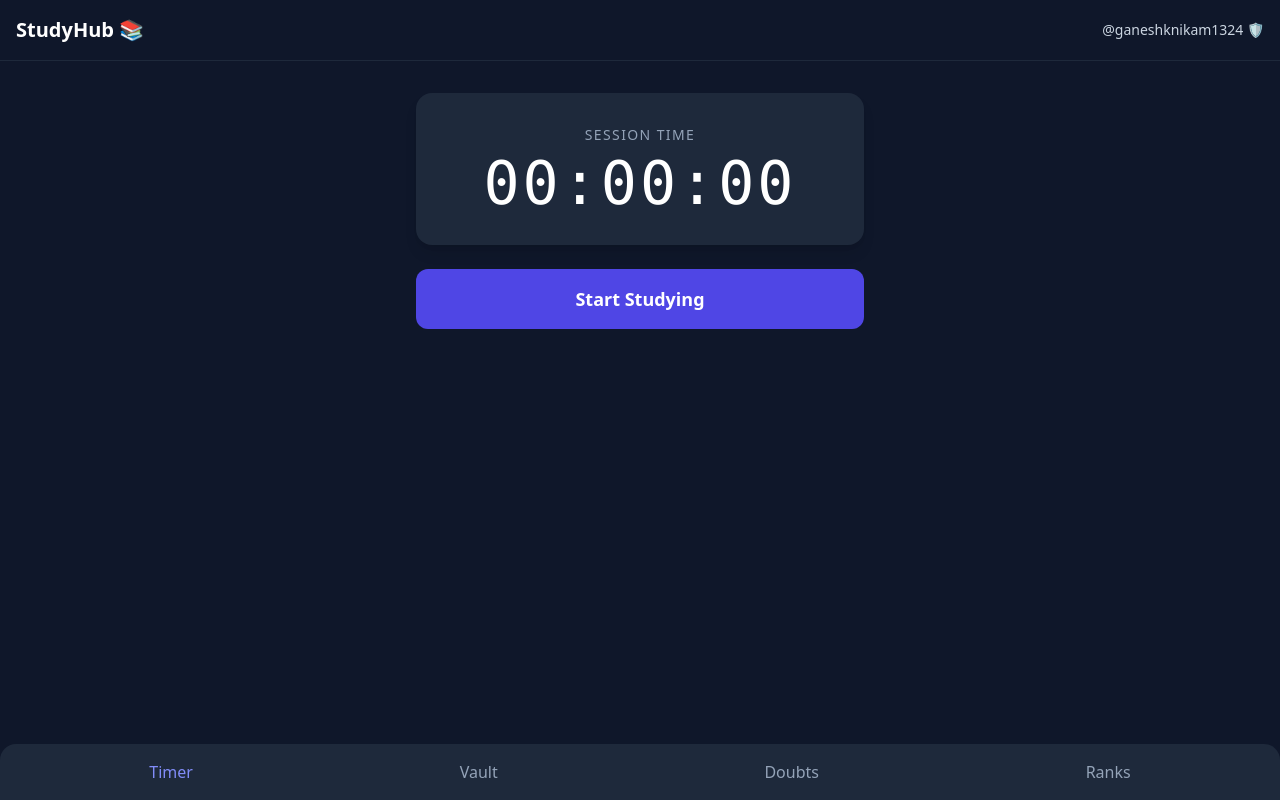
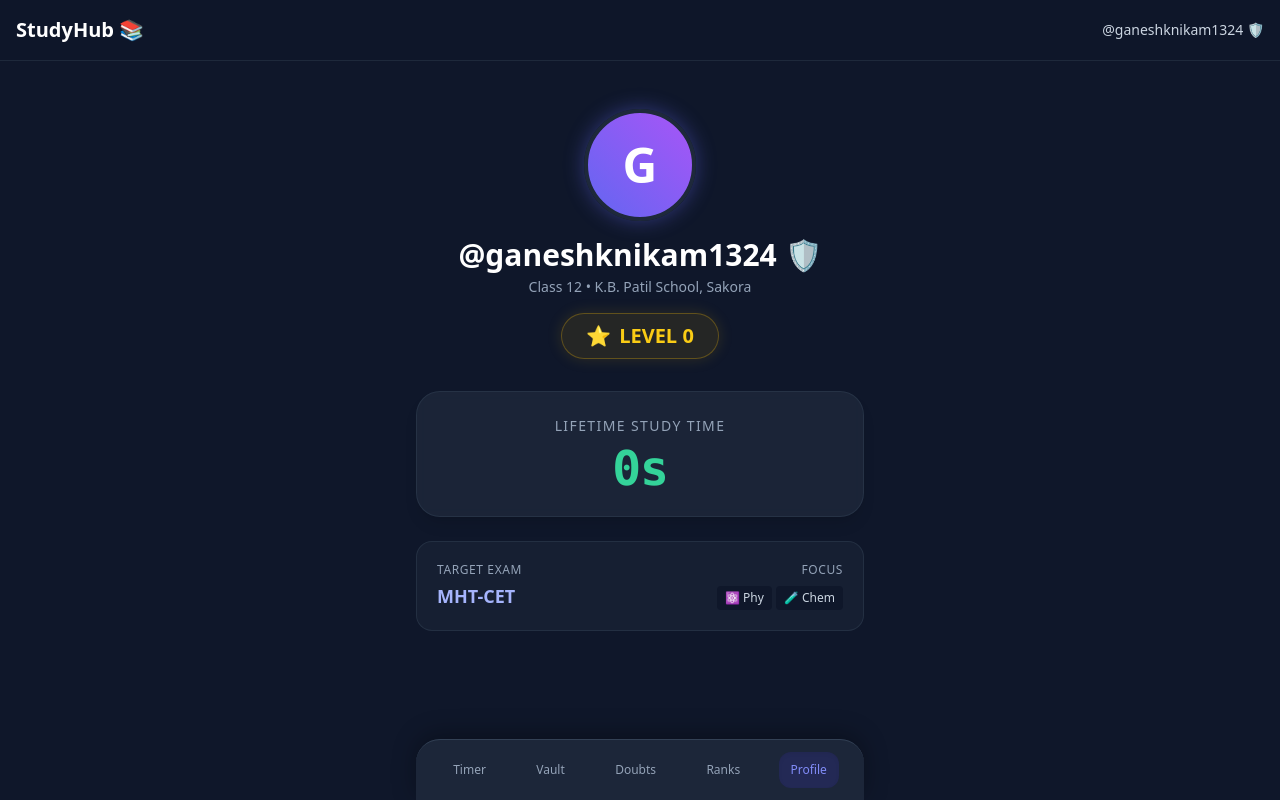
Before and after one commit to ganu-jpg/Studyhub_ganu9990, a Next.js app: page / in a window 1280 px wide. Built offline with nearby package versions, Linux system fonts and the light colour scheme.

Commit message:
Update index.js

```diff
--- a/pages/index.js
+++ b/pages/index.js
@@ -1,15 +1,37 @@
+
 import { useState, useEffect } from 'react';
 import Head from 'next/head';
+import ProfileTab from '../components/ProfileTab'; // 👈 Look at this new import!
+
+// We keep this here so the Ranks tab can still calculate your level
+const calculateLevel = (totalSeconds) => {
+  const m = Math.floor(totalSeconds / 60);
+  const h = Math.floor(totalSeconds / 3600);
+
+  if (h >= 200) return 13 + Math.floor((h - 200) / 50);
+  if (h >= 150) return 12;
+  if (h >= 100) return 11;
+  if (h >= 70) return 10;
+  if (h >= 50) return 9;
+  if (h >= 30) return 8;
+  if (h >= 20) return 7;
+  if (h >= 12) return 6;
+  if (h >= 6) return 5;
+  if (h >= 3) return 4;
+  if (h >= 1) return 3;
+  if (m >= 30) return 2;
+  if (m >= 5) return 1;
+  return 0;
+};
 
 export default function Home() {
-  const [activeTab, setActiveTab] = useState('Timer');
-  const [activeTime, setActiveTime] = useState(0); // Counts UP from 0
+  const [activeTab, setActiveTab] = useState('Profile');
+  const [activeTime, setActiveTime] = useState(0);
   const [isActive, setIsActive] = useState(false);
   const [username, setUsername] = useState('');
 
   const [totalSecondsStudied, setTotalSecondsStudied] = useState(0);
 
-  // Load saved data when the app opens
   useEffect(() => {
     const savedUser = localStorage.getItem('studyhub_username');
     if (savedUser) setUsername(savedUser);
@@ -20,7 +42,6 @@ export default function Home() {
     const sessionStartTime = localStorage.getItem('studyhub_startTime');
 
     if (sessionStartTime) {
-      // If a session was running, calculate how much time passed while the app was closed
       const now = new Date().getTime();
       const start = parseInt(sessionStartTime, 10);
       setActiveTime(Math.floor((now - start) / 1000));
@@ -28,7 +49,6 @@ export default function Home() {
     }
   }, []);
 
-  // Stopwatch counting logic (adds 1 second infinitely)
   useEffect(() => {
     let interval = null;
     if (isActive) {
@@ -44,7 +64,6 @@ export default function Home() {
   const startTimer = () => {
     const now = new Date().getTime();
     setIsActive(true);
-    // Saves the exact start time so the stopwatch survives page refreshes!
     localStorage.setItem('studyhub_startTime', now.toString());
   };
 
@@ -80,7 +99,6 @@ export default function Home() {
 
   const myUsername = username || 'ganeshknikam1324';
 
-  // Clean leaderboard - Fake accounts removed!
   const rawLeaderboardData = [
     { name: myUsername, time: totalSecondsStudied, isMe: true }
   ];
@@ -93,14 +111,14 @@ export default function Home() {
         <title>StudyHub</title>
       </Head>
 
-      <header className="p-4 flex justify-between items-center border-b border-slate-800">
+      <header className="p-4 flex justify-between items-center border-b border-slate-800 bg-slate-900/90 backdrop-blur-md sticky top-0 z-10">
         <h1 className="text-xl font-bold">StudyHub 📚</h1>
         <div className="text-sm text-slate-300">
           @{myUsername} 🛡️
         </div>
       </header>
 
-      <main className="flex-1 flex flex-col items-center justify-start p-4 pt-8">
+      <main className="flex-1 flex flex-col items-center justify-start p-4 pt-8 overflow-y-auto pb-24">
 
         {/* TIMER TAB */}
         {activeTab === 'Timer' && (
@@ -111,13 +129,13 @@ export default function Home() {
             </div>
 
             {!isActive ? (
-              <button onClick={startTimer} className="w-full bg-indigo-600 hover:bg-indigo-500 py-4 rounded-xl font-bold text-lg transition-colors">
+              <button onClick={startTimer} className="w-full bg-indigo-600 hover:bg-indigo-500 py-4 rounded-xl font-bold text-lg transition-colors shadow-[0_0_15px_rgba(79,70,229,0.3)]">
                 Start Studying
               </button>
             ) : (
               <button
                 onClick={stopAndSaveTime}
-                className="w-full bg-emerald-600 hover:bg-emerald-500 py-4 rounded-xl font-bold text-lg transition-colors"
+                className="w-full bg-emerald-600 hover:bg-emerald-500 py-4 rounded-xl font-bold text-lg transition-colors shadow-[0_0_15px_rgba(16,185,129,0.3)]"
               >
                 Stop & Save Time
               </button>
@@ -151,36 +169,48 @@ export default function Home() {
                         {student.name}
                       </span>
                     </div>
-                    <span className="font-mono text-sm tracking-wide text-slate-300 bg-black/20 px-2 py-1 rounded">
-                      {formatLeaderboardDisplay(student.time)}
-                    </span>
+                    <div className="flex items-center gap-2">
+                      <span className="text-xs font-bold text-yellow-300 bg-yellow-900/50 px-2 py-0.5 rounded">
+                        Lvl {calculateLevel(student.time)}
+                      </span>
+                      <span className="font-mono text-sm tracking-wide text-slate-300 bg-black/20 px-2 py-1 rounded">
+                        {formatLeaderboardDisplay(student.time)}
+                      </span>
+                    </div>
                   </div>
                 );
               })}
             </div>
-
-            {totalSecondsStudied === 0 && (
-              <p className="text-center text-slate-400 mt-8 text-sm">
-                Start a session to get your time on the board!
-              </p>
-            )}
           </div>
         )}
 
+        {/* 👇 THIS IS THE MAGIC CONNECTION TO YOUR NEW FILE! 👇 */}
+        {activeTab === 'Profile' && (
+          <ProfileTab
+            username={myUsername}
+            totalSecondsStudied={totalSecondsStudied}
+          />
+        )}
+
+        {/* VAULT & DOUBTS */}
         {(activeTab === 'Vault' || activeTab === 'Doubts') && (
-          <div className="w-full max-w-md text-center">
+          <div className="w-full max-w-md text-center pt-10">
             <h2 className="text-2xl font-bold mb-4">{activeTab}</h2>
             <p className="text-slate-400">Under construction!</p>
           </div>
         )}
       </main>
 
-      <nav className="bg-slate-800 p-4 flex justify-around items-center rounded-t-2xl mt-auto">
-        {['Timer', 'Vault', 'Doubts', 'Ranks'].map((tab) => (
+      <nav className="bg-slate-800/90 backdrop-blur-md p-3 flex justify-around items-center rounded-t-3xl fixed bottom-0 w-full max-w-md left-1/2 -translate-x-1/2 border-t border-slate-700 shadow-[0_-5px_25px_rgba(0,0,0,0.3)] z-20">
+        {['Timer', 'Vault', 'Doubts', 'Ranks', 'Profile'].map((tab) => (
           <button
             key={tab}
             onClick={() => setActiveTab(tab)}
-            className={`font-medium ${activeTab === tab ? 'text-indigo-400' : 'text-slate-400 hover:text-slate-200'}`}
+            className={`font-medium text-[10px] sm:text-xs px-3 py-2.5 rounded-xl transition-all flex flex-col items-center gap-1 ${
+              activeTab === tab
+                ? 'text-indigo-400 bg-indigo-900/40 shadow-inner'
+                : 'text-slate-400 hover:text-slate-200'
+            }`}
           >
             {tab}
           </button>
```
